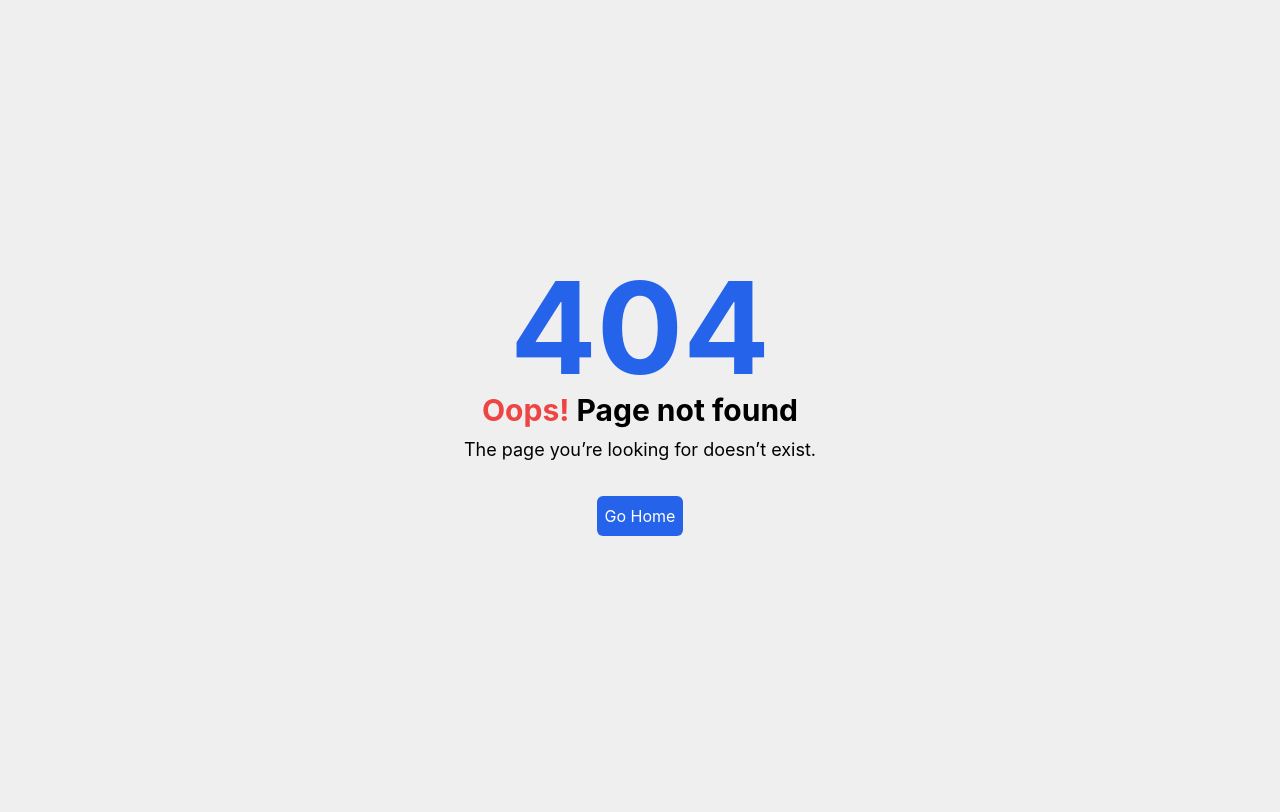
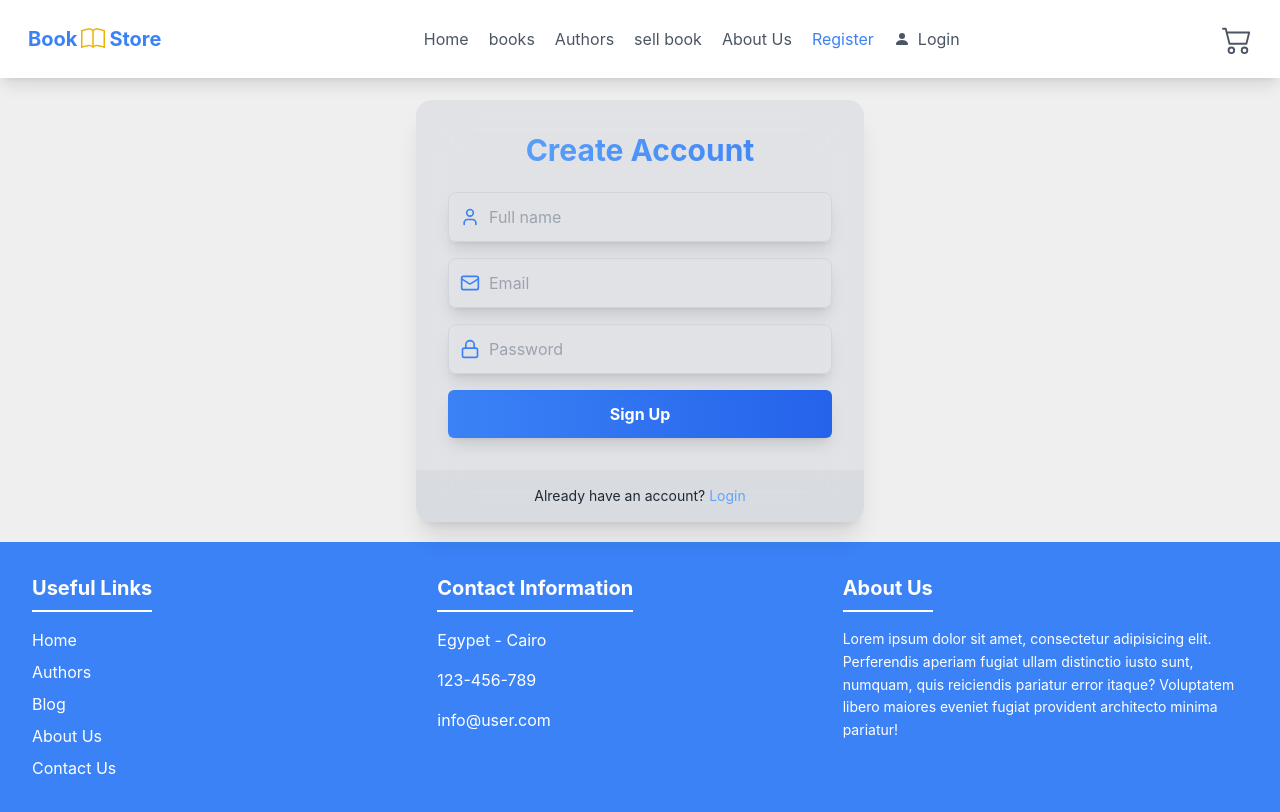
Before and after one commit to ACICT-DEPI/CAI1_SWD2_S3e-Online-Book-Store, a React (Vite) app in the folder Frontend/: page /register in a window 1280 px wide. Before the commit this address had no page. Built offline with nearby package versions, Linux system fonts and the light colour scheme.

Commit message:
registerPage

```diff
--- /dev/null
+++ b/Frontend/src/pages/Registerpage.jsx
@@ -0,0 +1,120 @@
+import { LuLoader } from "react-icons/lu";
+import { Link, useNavigate } from "react-router-dom";
+import { useAuthStore } from "../store/authStore";
+import Input from "./../components/ui/Input";
+import Button from "./../components/ui/Button";
+import { useForm } from "react-hook-form";
+import { registerSchema } from "../validation";
+import { yupResolver } from "@hookform/resolvers/yup";
+import { REGISTER_FORM } from "../data/index";
+import InputErrorMessage from "./../components/ui/InputErrorMessage";
+import toast from "react-hot-toast";
+
+const RegisterPage = () => {
+  const navigate = useNavigate();
+
+  const {
+    register,
+    handleSubmit,
+    formState: { errors },
+  } = useForm({
+    resolver: yupResolver(registerSchema),
+  });
+
+  const { signup, isLoading } = useAuthStore();
+
+  const handleSignUp = async (data) => {
+    try {
+      await signup(data);
+      toast.success(
+        "You will navigate to the login page after 2 seconds to login!",
+        {
+          position: "top-center",
+          duration: 1500,
+          style: {
+            backgroundColor: "black",
+            color: "white",
+            width: "fit-content",
+          },
+        }
+      );
+      setTimeout(() => {
+        navigate("/");
+      }, 2000);
+    } catch (error) {
+      if (error.code === "ERR_NETWORK") {
+        toast.error("Network Error, Please try again later!", {
+          position: "top-center",
+          duration: 4000,
+          style: {
+            backgroundColor: "black",
+            color: "white",
+            width: "fit-content",
+          },
+        });
+      } else {
+        toast.error(`${error.response?.data.message}`, {
+          position: "top-center",
+          duration: 4000,
+          style: {
+            backgroundColor: "black",
+            color: "white",
+            width: "fit-content",
+          },
+        });
+      }
+    }
+  };
+  // ** Renders
+  const renderRegisterForm = REGISTER_FORM.map((input, idx) => (
+    <div key={idx}>
+      <Input
+        icon={input.icon}
+        type={input.type}
+        placeholder={input.placeholder}
+        {...register(`${input.name}`, input.validation)}
+      />
+      {errors[input.name] && (
+        <InputErrorMessage msg={errors[input.name]?.message} />
+      )}
+    </div>
+  ));
+
+  return (
+    <div
+      className="mt-[100px] mx-auto max-w-md w-full bg-gray-300 bg-opacity-50 backdrop-filter backdrop-blur-xl rounded-2xl shadow-xl
+			overflow-hidden m-5"
+    >
+      <div className="p-8">
+        <h2 className="text-3xl font-bold mb-6 text-center bg-gradient-to-r from-blue-400 to-blue-500 text-transparent bg-clip-text">
+          Create Account
+        </h2>
+        <form className="space-y-4" onSubmit={handleSubmit(handleSignUp)}>
+          {renderRegisterForm}
+          <Button
+            className="mt-5 w-full py-3 px-4 bg-gradient-to-r from-blue-500 to-blue-600 text-white
+						font-bold rounded-lg shadow-lg hover:from-blue-600
+						hover:to-blue-700 focus:outline-none focus:ring-2 focus:ring-blue-500 focus:ring-offset-2
+						focus:ring-offset-gray-900 transition duration-200"
+            disabled={isLoading}
+          >
+            {isLoading ? (
+              <LuLoader className="animate-spin mx-auto" size={24} />
+            ) : (
+              "Sign Up"
+            )}
+          </Button>
+        </form>
+      </div>
+      <div className="px-8 py-4 bg-gray-300 bg-opacity-50 flex justify-center">
+        <p className="text-sm text-gray-800">
+          Already have an account?{" "}
+          <Link to={"/login"} className="text-blue-400 hover:underline">
+            Login
+          </Link>
+        </p>
+      </div>
+    </div>
+  );
+};
+export default RegisterPage;
--- a/Frontend/src/router/index.jsx
+++ b/Frontend/src/router/index.jsx
@@ -10,6 +10,7 @@ import SellPage from "../pages/sellBooks/SellPage";
 import RootLayout from "./../pages/Layout";
 import ErrorHandler from "./../components/errors/ErrorHandler";
 import PageNotFound from "./../pages/PageNotFound";
+import RegisterPage from "../pages/Registerpage";
 
 const router = createBrowserRouter(
   createRoutesFromElements(
@@ -18,7 +19,7 @@ const router = createBrowserRouter(
         <Route index element={<HomePage />} />
         <Route path="/book/:id" element={<BookPage />} />
         <Route path="/sellBook" element={<SellPage />} />
-        {/* <Route path="/register" element={<RegisterPage />} /> */}
+        <Route path="/register" element={<RegisterPage />} />
       </Route>
       <Route path="*" element={<PageNotFound />} />
     </>
```
